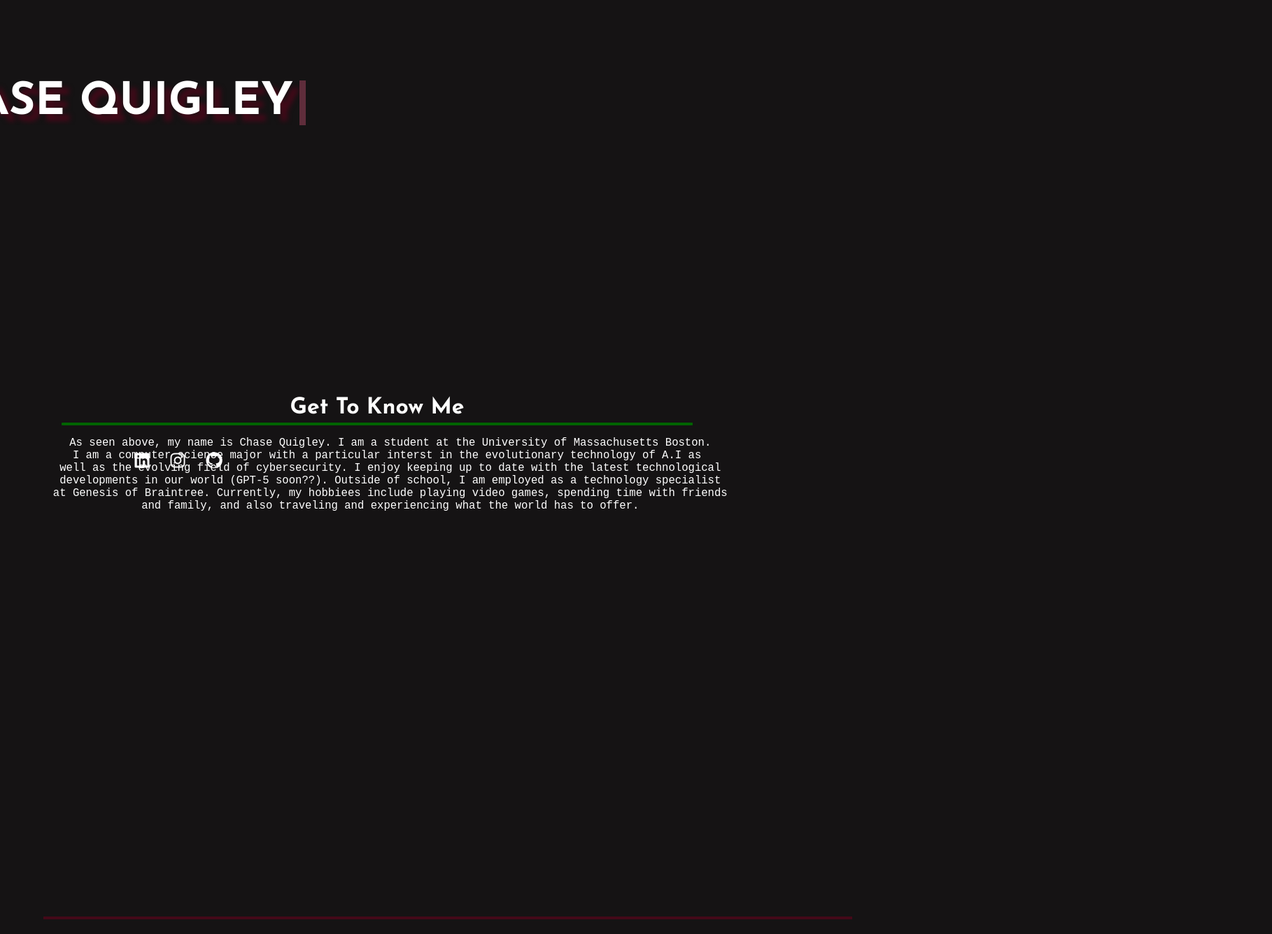
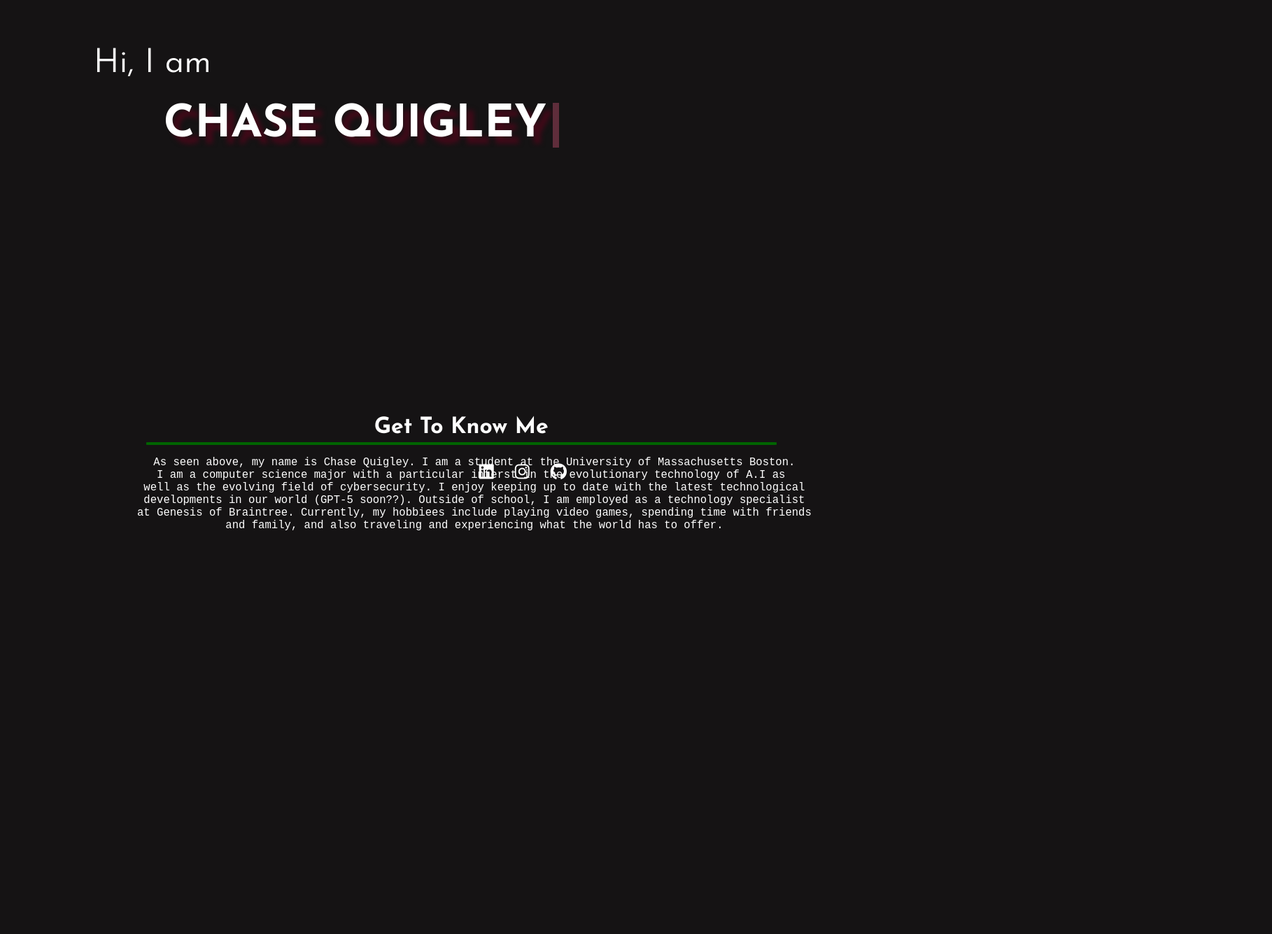
Before and after one commit to ChaseQ9/ChaseQ9.github.io, a plain HTML site: page index.html in a window 1280 px wide. Shown: the part 246-1581 px from the top of the page at 70% size, 1818 px wide, since content can reach past the window. Drawn offline with Linux system fonts and the light colour scheme.

Commit message:
quick add

```diff
--- a/design.css
+++ b/design.css
@@ -57,6 +57,9 @@ body {
 #wrapper {
     margin-left: auto;
     margin-right: auto;
+    display: flex;
+    flex-direction: column;
+    align-items: center;
     width:100%;
     height: 100%;
     max-height: 100%;
@@ -108,8 +111,9 @@ nav li {
 #bottom-line {
     position:relative;
     top: 68vh;
-    width: 90%;
-    max-width: 100%;
+    left: 19%;
+    width: 100%;
+    margin: 0px;
     border: 2px solid var(--link-highlight);
 }
 .design-line {
@@ -194,7 +198,7 @@ nav li {
     max-height: 100%;
     top: 70vh;
     padding-bottom: 20px;
-    left: 42%;
+    left: 20%;
     font-size: .8em;
     color: white;
 }
```
